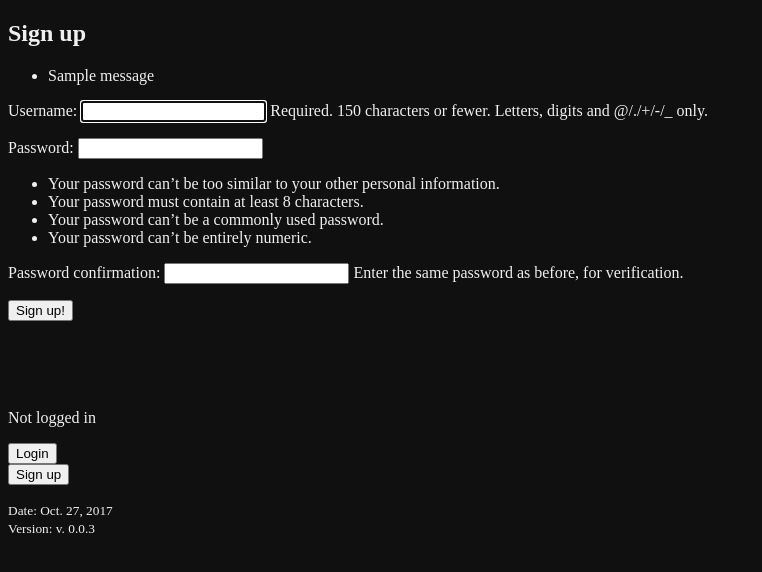
After one commit to Ergaro/CheckMyChords, a Django app: page /signup/ in a window 1280 px wide. The commit adds this page. Shown: the top 572 px of the page, without its empty margins (0-762 px from the left). Run offline with Django 3.2, Linux system fonts and the light colour scheme; tables that the repository leaves empty hold one stand-in row (values such as "Sample post"); one stand-in notice (Sample message) is shown; parts of the project's set-up code (start-up, migrations or seed data) failed here and were passed over.

Commit message:
Implemented Users: as in TODOs in Readme

```diff
--- a/CMC/CMC/settings.py
+++ b/CMC/CMC/settings.py
@@ -124,3 +124,5 @@ STATIC_ROOT = os.path.join(BASE_DIR, 'static')
 
 MEDIA_URL = '/media/'
 MEDIA_ROOT = os.path.join(BASE_DIR, 'media')
+
+LOGIN_REDIRECT_URL = 'pieces'
--- a/CMC/CMC/urls.py
+++ b/CMC/CMC/urls.py
@@ -17,7 +17,10 @@ from django.conf.urls import url
 from django.contrib import admin
 from django.conf import settings
 from django.conf.urls.static import static
+from django.contrib.auth import views as auth_views
+
 from CheckMyChords.views import (
+    SignUpView,
     AddPieceView,
     CheckPieceView,
     PiecesView,
@@ -28,6 +31,10 @@ from CheckMyChords.views import (
 urlpatterns = [
     url(r'^admin/', admin.site.urls),
 
+    url(r'^login/', auth_views.login, name='login'),
+    url(r'^logout/$', auth_views.logout, {'next_page': '/'},
+        name='logout'),
+    url(r'^signup/$', SignUpView.as_view(), name='signup'),
     url(r'^new_piece$', AddPieceView.as_view(), name="add_new_piece"),
     url(r'^check_piece/(?P<piece_id>(\d)+)$', CheckPieceView.as_view(),
         name = 'check_piece' ),
--- a/CMC/CheckMyChords/context_processors.py
+++ b/CMC/CheckMyChords/context_processors.py
@@ -3,6 +3,6 @@ import datetime
 def version(request):
     ctx = {
         'date': datetime.date.today(),
-        'version': 'v. 0.0.2'
+        'version': 'v. 0.0.3',
     }
     return ctx
--- a/CMC/CheckMyChords/templates/base.html
+++ b/CMC/CheckMyChords/templates/base.html
@@ -12,14 +12,43 @@
         {% block scripts %}{% endblock %}
     </head>
     <body>
+        <header>
+        {% block header %}
+        {% endblock %}
+        </header>
         <div>
+        {% if messages %}
+            <ul class="messages">
+            {% for message in messages %}
+            <li{% if message.tags %} class="{{ message.tags }}"{% endif %}>
+                {{ message }}
+            </li>
+            {% endfor %}
+            </ul>
+        {% endif %}
         {% block content %}
         {% endblock %}
         </div>
         <br><br><br><br>
         <footer>
-        	<p><small>Date: {{ date }}</small></p>
-        	<p><small>Version: {{ version }}</small></p>
+            {% if user.is_authenticated %}
+                <p>Logged in as: {{ user }}</p>
+                <a href="{% url 'logout' %}">
+                    <button type="button">Logout</button>
+                </a>
+            {% else %}
+                <p>Not logged in</p>
+                <a href="{% url 'login' %}">
+                    <button type="button">Login</button>
+                </a><br>
+                <a href="{% url 'signup' %}">
+                    <button type="button">Sign up</button>
+                </a>
+            {% endif %}
+            <p>
+                <small>Date: {{ date }}</small><br>
+                <small>Version: {{ version }}</small>
+            </p>
         </footer>
     </body>
 </html>
--- a/CMC/CheckMyChords/templates/check_piece.html
+++ b/CMC/CheckMyChords/templates/check_piece.html
@@ -5,8 +5,11 @@
 	CMC - check piece
 {% endblock %}
 
+{% block header %}
+	<h1>CMC - checked piece:<br>{{ piece.title }} in {{ piece.key_hr}}</h1>
+{% endblock %}
+
 {% block content %}
-	<h1>CMC - checked piece:<br>{{ piece.title }} in {{ piece.key_hr}}</h1>
 	<div>
 		<ul style="font-family: monospace;">
 			<li> n: {{ piece.chord_n_hr|spacify }} </li>
--- a/CMC/CheckMyChords/templates/new_piece.html
+++ b/CMC/CheckMyChords/templates/new_piece.html
@@ -4,8 +4,11 @@
 	CMC - new piece
 {% endblock %}
 
+{% block header %}
+	<h1>CMC - add a new piece:</h1>
+{% endblock %}
+
 {% block content %}
-	<h1>CMC - add a new piece:</h1>
 	<div>
 	<form method = 'post'>
 		{% csrf_token %}
--- /dev/null
+++ b/CMC/CheckMyChords/templates/signup.html
@@ -0,0 +1,15 @@
+{% extends 'base.html' %}
+
+{% block title %}CMC - Sign up{% endblock %}
+
+{% block header %}
+    <h2>Sign up</h2>
+{% endblock %}
+
+{% block content %}
+    <form method="post">
+        {% csrf_token %}
+        {{ form.as_p }}
+        <button type="submit">Sign up!</button>
+    </form>
+{% endblock %}
--- a/CMC/CheckMyChords/views.py
+++ b/CMC/CheckMyChords/views.py
@@ -1,12 +1,17 @@
-import os
+from os import path
 
+from django.contrib import messages
+from django.contrib.auth import login, authenticate
+from django.contrib.auth.forms import UserCreationForm
+from django.contrib.auth.mixins import LoginRequiredMixin
+from django.db.models import Q
 from django.http.response import (
     HttpResponse,
     HttpResponseRedirect,
     JsonResponse,
 )
-from django.shortcuts import render
-from django.urls import reverse
+from django.shortcuts import render, redirect
+from django.urls import reverse, reverse_lazy
 from django.views import View
 
 from pyknon.genmidi import Midi
@@ -21,7 +26,30 @@ from .harmony_rules import check_harmony_rules, make_piece
 from .models import MusicPiece
 
 
-class AddPieceView(View):
+class SignUpView(View):
+    def get(self, request):
+        form = UserCreationForm()
+        return render(request, 'signup.html', {"form": form})
+
+    def post(self, request):
+        form = UserCreationForm(request.POST)
+        if form.is_valid():
+            form.save()
+            username = form.cleaned_data['username']
+            raw_pass = form.cleaned_data['password1']
+            user = authenticate(username=username, password=raw_pass)
+            login(request, user)
+            messages.add_message(
+                request,
+                messages.SUCCESS,
+                'User {} created succesfully'.format(username),
+            )
+            return redirect("pieces")
+        else:
+            return render(request, 'signup.html', {'form': form})
+
+class AddPieceView(LoginRequiredMixin, View):
+    login_url = reverse_lazy("login")
     # Lets You add a new piece manually, strings as an input
     def get(self, request):
         form = NewPieceForm()
@@ -30,7 +58,9 @@ class AddPieceView(View):
     def post(self, request):
         form = NewPieceForm(request.POST)
         if form.is_valid():
-            new_piece = MusicPiece.objects.create(**form.cleaned_data)
+            author = request.user
+            new_piece = MusicPiece.objects.create(author = author,
+                                                  **form.cleaned_data)
             return HttpResponseRedirect(
                 reverse("check_piece", kwargs = {"piece_id":new_piece.id})
             )
@@ -40,9 +70,16 @@ class AddPieceView(View):
 class PiecesView(View):
     # Shows all pieces from db, enables checking them and downloading MIDI
     def get(self, request):
-
+        if request.user.is_superuser:
+            pieces = MusicPiece.objects.all()
+        elif request.user.is_authenticated:
+            pieces = MusicPiece.objects.filter(
+                Q(author=request.user) | Q(is_public=True),
+            )
+        else:
+            pieces = MusicPiece.objects.filter(is_public=True)
         ctx = {
-            "pieces": MusicPiece.objects.all(),
+            "pieces": pieces,
         }
         return render(request, 'pieces.html', ctx)
 
@@ -70,16 +107,28 @@ class GenerateMidiView(View):
     # used to create MIDI file from piece in db. MIDI is generated and uploaded
     # only if user requests it
     def get(self, request, piece_id):
+        if not request.user.is_authenticated:
+            return JsonResponse({"url": reverse("login"),
+                                 "type": "redirect"})
         piece = MusicPiece.objects.get(id=piece_id)
+        # check if user has permission to download this file (in case JS was
+        # modified). This doesn't prevent user from downloading file
+        # via entering /media/<filename> url if the midi file has been already
+        # generated (but such desperate must know not only the ID, but also
+        # the title)
+        if not (piece.is_public or piece.author == request.user):
+            return JsonResponse({"url": reverse("login"),
+                                 "type": "redirect"})
         piece = make_piece(piece)
         filename = '{}_{}.mid'.format(piece_id, piece.title)
         # if file exists, don't generate it again - as it's
         # not possible to modify piece in current version
-        if not os.path.isfile(os.path.join(MEDIA_ROOT,filename)):
+        if not path.isfile(path.join(MEDIA_ROOT,filename)):
             # file doesn't exist - generate it!
             m = Midi(4, tempo=90)
             for idx, voice in enumerate(piece.parts):
                 m.seq_notes(piece.parts[voice], idx)
-            m.write(os.path.join(MEDIA_ROOT, filename))
-        url = os.path.join(MEDIA_URL, filename)
-        return JsonResponse({"url": url})
+            m.write(path.join(MEDIA_ROOT, filename))
+        url = path.join(MEDIA_URL, filename)
+        return JsonResponse({"url": url,
+                             "type": "file"})
```
Also changed, not shown: CMC/CheckMyChords/apps.py (+0 -13 lines), CMC/CheckMyChords/forms.py (+6 -5 lines), CMC/CheckMyChords/models.py (+10 -3 lines), CMC/CheckMyChords/templates/pieces.html (+11 -5 lines), CMC/CheckMyChords/templates/registration/login.html (added, +13 -0 lines), CMC/static/midigen.js (+12 -1 lines), CMC/CheckMyChords/migrations/0003_musicpiece_author.py (added), CMC/CheckMyChords/migrations/0004_musicpiece_is_public.py (added). Lines whose indentation alone changed are shown as unchanged.
